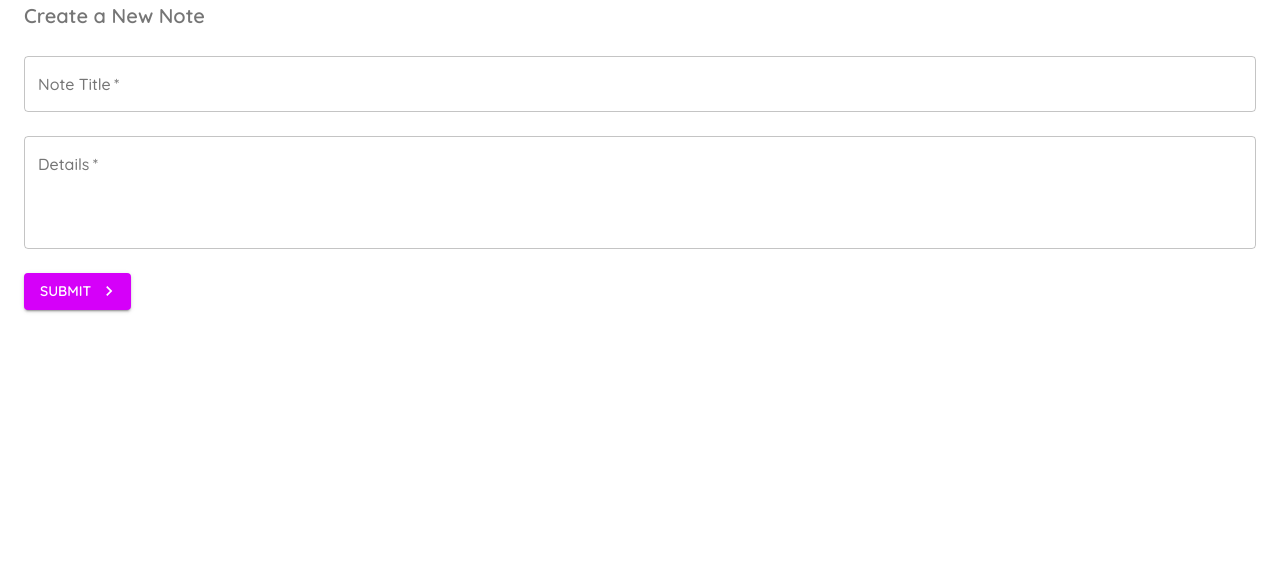
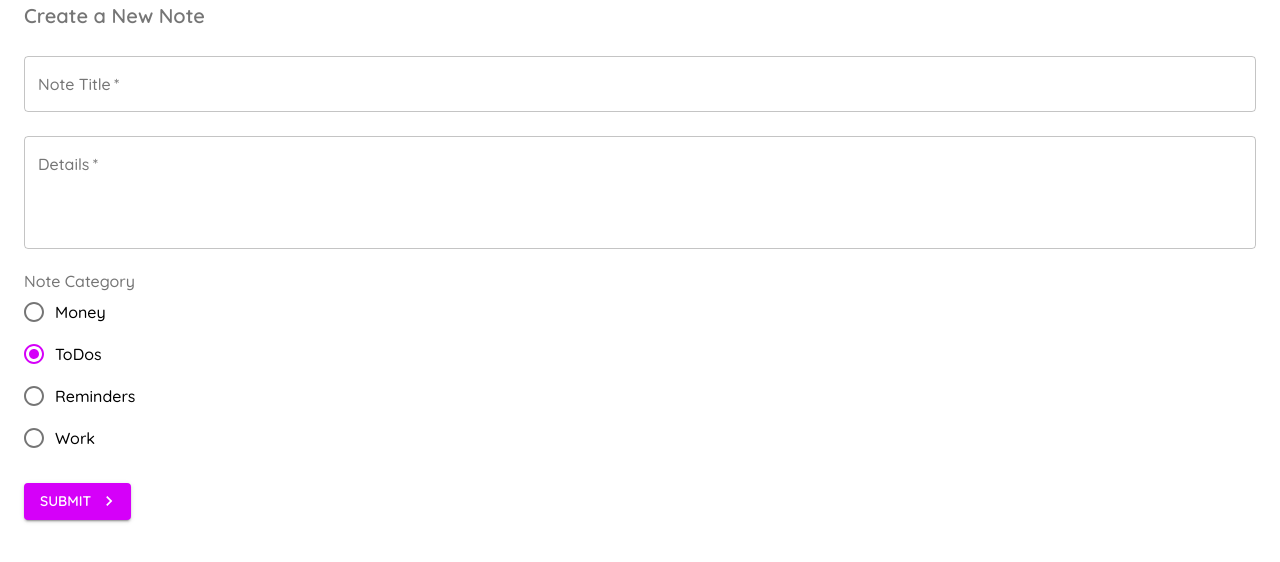
Before and after one commit to alexandrepalota/react-mui-v4, a React (Create React App) app: page /create in a window 1280 px wide. Shown: the top 562 px of the page. Built offline with nearby package versions, Linux system fonts and the light colour scheme.

Commit message:
Radio Buttons

```diff
--- a/src/pages/Create.jsx
+++ b/src/pages/Create.jsx
@@ -2,8 +2,12 @@ import Typography from '@material-ui/core/Typography';
 import Button from '@material-ui/core/Button';
 import TextField from '@material-ui/core/TextField';
 import Container from '@material-ui/core/Container';
+import Radio from '@material-ui/core/Radio';
+import FormControlLabel from '@material-ui/core/FormControlLabel';
+import FormLabel from '@material-ui/core/FormLabel';
+import RadioGroup from '@material-ui/core/RadioGroup';
 import KeyboardArrowRightIcon from '@material-ui/icons/KeyboardArrowRight';
-import { makeStyles } from '@material-ui/core';
+import { FormControl, makeStyles } from '@material-ui/core';
 import { useState } from 'react';
 
 const useStyles = makeStyles(theme => ({
@@ -22,6 +26,7 @@ export default function Create() {
     const [details, setDetails] = useState('')
     const [titleError, setTitleError] = useState(false)
     const [detailsError, setDetailsError] = useState(false)
+    const [category, setCategory] = useState('todos')
 
     const handleSubmit = e => {
         e.preventDefault()
@@ -37,7 +42,7 @@ export default function Create() {
         }
 
         if (title && details) {
-            console.log(title, details)
+            console.log(title, details, category)
             setTitle('')
             setDetails('')
             setTitleError(false)
@@ -86,6 +91,16 @@ export default function Create() {
                     helperText={detailsError ? 'Details must not be empty' : ''}
                 />
 
+                <FormControl className={classes.field}>
+                    <FormLabel>Note Category</FormLabel>
+                    <RadioGroup value={category} onChange={e => setCategory(e.target.value)}>
+                        <FormControlLabel control={<Radio value="hello" />} value="money" label="Money" />
+                        <FormControlLabel control={<Radio value="todos" />} value="money" label="ToDos" />
+                        <FormControlLabel control={<Radio value="reminders" />} value="money" label="Reminders" />
+                        <FormControlLabel control={<Radio value="work" />} value="money" label="Work" />
+                    </RadioGroup>
+                </FormControl>
+
                 <Button
                     type='Submit'
                     color='secondary'
```
